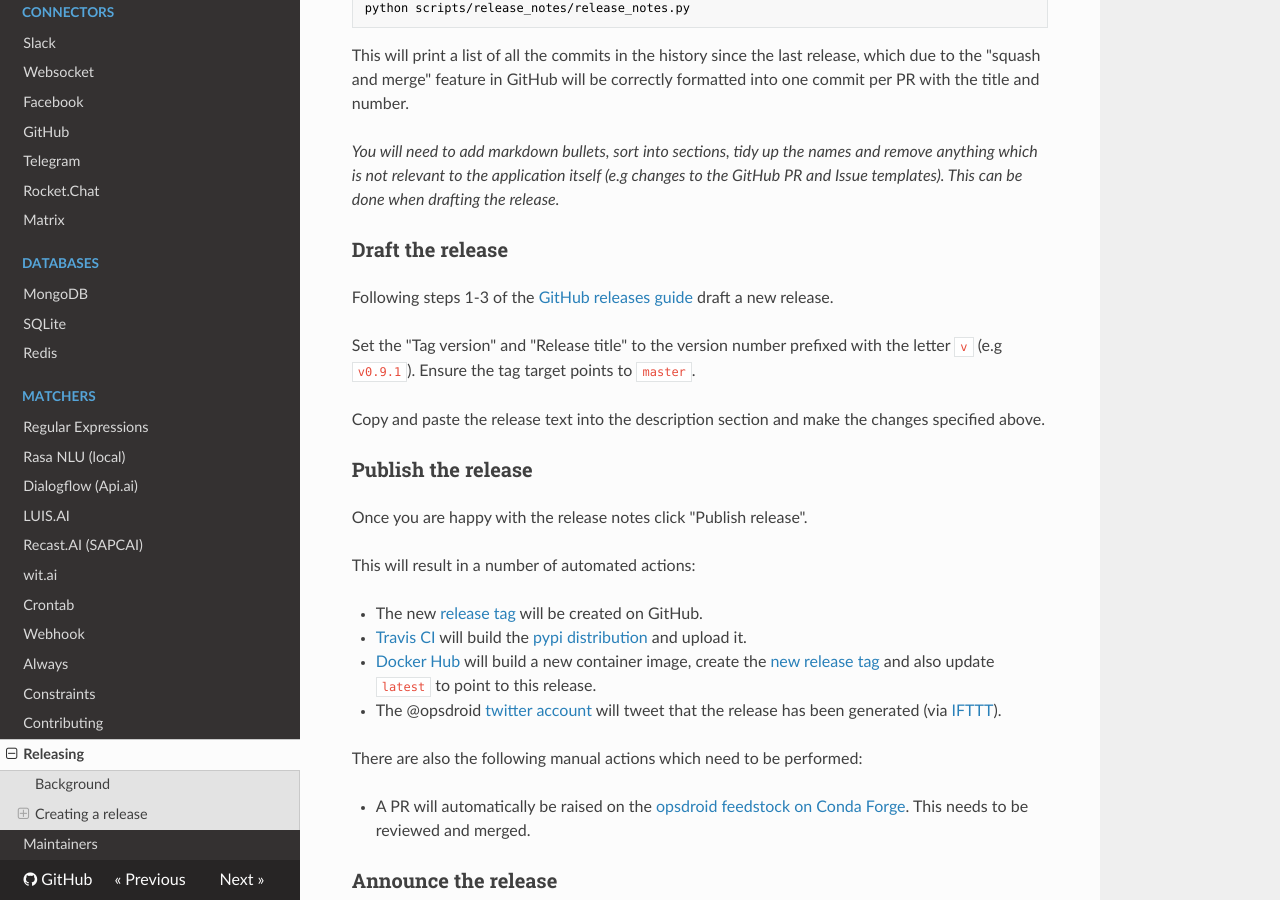
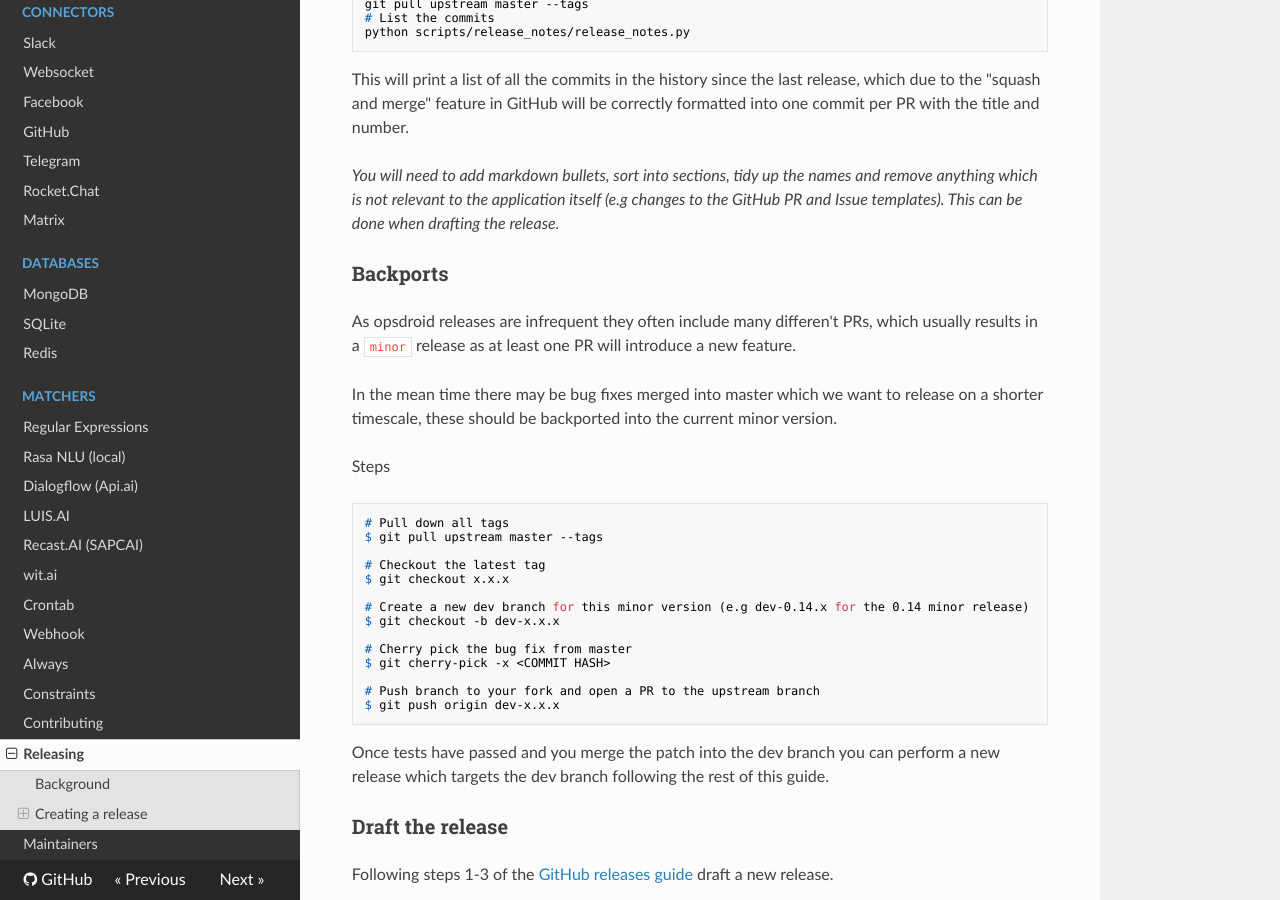
Before and after one commit to opsdroid/opsdroid, an MkDocs documentation site: the page built from docs/project/making-a-release.md, in a window 1280 px wide and 900 px high, scrolled down 1372 px. Built offline with MkDocs 1.6.1, drawn with Linux system fonts in a browser that asks for light colours; nearby versions of some CDN libraries; old or Windows-style settings are respelled for this version of MkDocs; some of the changed text lies outside the part shown.

Commit message:
Add backport docs

````diff
--- a/docs/project/making-a-release.md
+++ b/docs/project/making-a-release.md
@@ -28,7 +28,7 @@
 
 As opsdroid follows [SemVer 2.0](http://semver.org/) (`major.minor.patch`) the version number increase will depend on what has changed since the previous release.
 
-- If the release includes only bug fixes then only the `patch` will be incremented.
+- If the release includes only bug fixes then only the `patch` will be incremented. (See [Backports](#Backports) section for making patches)
 - If the release includes new features then the `minor` will be incremented and the `patch` will be reverted to `0`.
 - If the release includes changes which break backward compatibility then the `major` will be incremented with the `minor` and `patch` being reverted to `0`. However this only applies once opsdroid is above `v1.0.0`.
 
@@ -50,6 +50,33 @@
 This will print a list of all the commits in the history since the last release, which due to the "squash and merge" feature in GitHub will be correctly formatted into one commit per PR with the title and number.
 
 _You will need to add markdown bullets, sort into sections, tidy up the names and remove anything which is not relevant to the application itself (e.g changes to the GitHub PR and Issue templates). This can be done when drafting the release._
+
+### Backports
+
+As opsdroid releases are infrequent they often include many differen't PRs, which usually results in a `minor` release as at least one PR will introduce a new feature.
+
+In the mean time there may be bug fixes merged into master which we want to release on a shorter timescale, these should be backported into the current minor version.
+
+Steps
+
+```console
+# Pull down all tags
+$ git pull upstream master --tags
+
+# Checkout the latest tag
+$ git checkout x.x.x
+
+# Create a new dev branch for this minor version (e.g dev-0.14.x for the 0.14 minor release)
+$ git checkout -b dev-x.x.x
+
+# Cherry pick the bug fix from master
+$ git cherry-pick -x <COMMIT HASH>
+
+# Push branch to your fork and open a PR to the upstream branch
+$ git push origin dev-x.x.x
+```
+
+Once tests have passed and you merge the patch into the dev branch you can perform a new release which targets the dev branch following the rest of this guide.
 
 ### Draft the release
 
````
